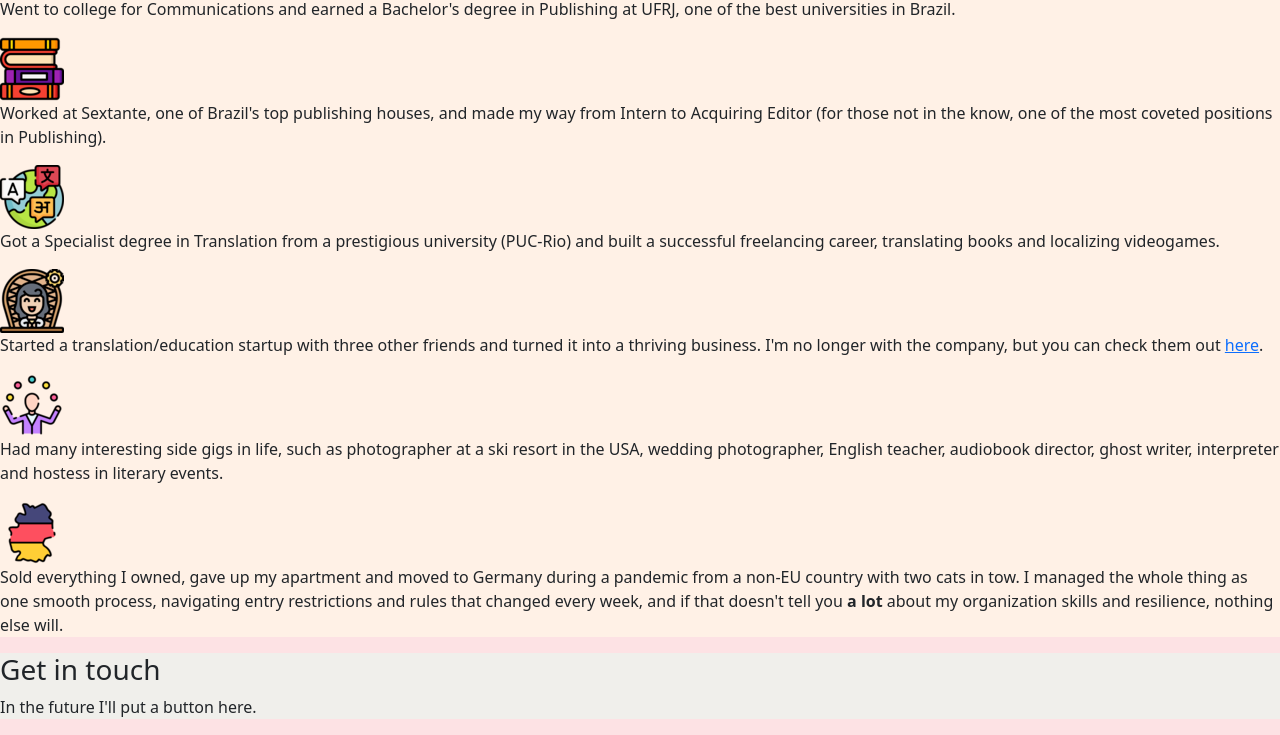
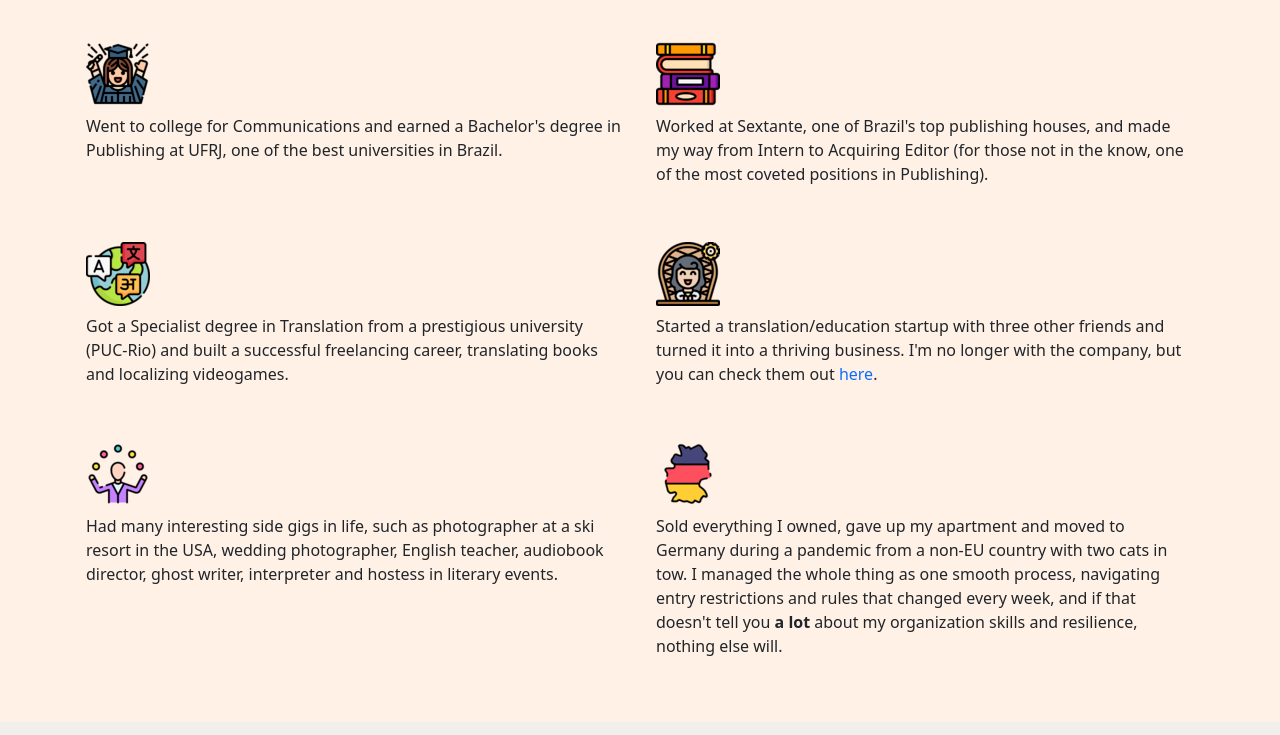
Before and after one commit to tsbpaiva/sitezinho, a plain HTML site: page index.html in a window 1280 px wide. Shown: the part 496-1231 px from the top of the page. Drawn offline with nearby package versions, Linux system fonts and the light colour scheme.

Commit message:
add more styling

```diff
--- a/css/style.css
+++ b/css/style.css
@@ -51,3 +51,7 @@
   .footer .fa-heart {
     color: #D23333;
   }
+
+a {
+    text-decoration: none !important;
+}
--- a/index.html
+++ b/index.html
@@ -15,7 +15,9 @@
         <img src="images/coding.jpg" alt="A woman, who is not me, typing on a Mac">
    </div>
 
-   <div class="bck2">
+   <div class="bck2 py-3">
+      <div class="container">
+
         <h2>First steps in coding</h2>
         <!--
         <p>This is my first attempt at coding a website. It's not perfect, but I'm having fun.</p>
@@ -29,6 +31,7 @@
         -->
 
         <div class="accordion accordion-flush" id="accordionFlushExample">
+
           <div class="accordion-item">
             <h2 class="accordion-header" id="flush-headingOne">
               <button class="accordion-button collapsed" type="button" data-bs-toggle="collapse" data-bs-target="#flush-collapseOne" aria-expanded="false" aria-controls="flush-collapseOne">
@@ -39,6 +42,7 @@
               <div class="accordion-body">I completed the Ruby track on Codecademy. It was my first coding experience <strong>ever</strong> and it took me around 40h to complete, but I'm glad I took my time; I can already tell it was a solid foundation.</div>
             </div>
           </div>
+
           <div class="accordion-item">
             <h2 class="accordion-header" id="flush-headingTwo">
               <button class="accordion-button collapsed" type="button" data-bs-toggle="collapse" data-bs-target="#flush-collapseTwo" aria-expanded="false" aria-controls="flush-collapseTwo">
@@ -49,6 +53,7 @@
               <div class="accordion-body">I went into the basics of web development and started a bootcamp with Frontend Masters, an introduction to HTML, CSS and Javascript. If I'm making this website now, it's because this bootcamp taught me good stuff.</div>
             </div>
           </div>
+
           <div class="accordion-item">
             <h2 class="accordion-header" id="flush-headingThree">
               <button class="accordion-button collapsed" type="button" data-bs-toggle="collapse" data-bs-target="#flush-collapseThree" aria-expanded="false" aria-controls="flush-collapseThree">
@@ -58,6 +63,8 @@
             <div id="flush-collapseThree" class="accordion-collapse collapse" aria-labelledby="flush-headingThree" data-bs-parent="#accordionFlushExample">
               <div class="accordion-body">I got accepted to ReDI School in Munich to study Introduction to Computer Science, an important step to bridge all conceptual gaps between programming and my original education (keep reading to find out what it is!)</div>
             </div>
+          </div>
+
           <div class="accordion-item">
             <h2 class="accordion-header" id="flush-headingFour">
               <button class="accordion-button collapsed" type="button" data-bs-toggle="collapse" data-bs-target="#flush-collapseFour" aria-expanded="false" aria-controls="flush-collapseFour">
@@ -69,40 +76,62 @@
             </div>
           </div>
         </div>
+      </div>
+    </div>
 
     </div>
 
-    <div class="bck3">
+    <div class="bck3 py-3">
+      <div class="container">
         <h2>One creative head, many hats</h2>
         <h6>I've been around for a while, and my professional journey definitely did not start yesterday. Here's some of the stuff I did before coding became my next big thing. </h6>
-            <img src="images/graduate.png" alt="graduate icon>">
+      </div>
+      <div class="container py-3">
+        <div class="row">
+          <div class="col-sm p-3">
+            <img src="images/graduate.png" alt="graduate icon>" class="py-2">
             <p>Went to college for Communications and earned a Bachelor's degree in Publishing at UFRJ, one of the best universities in Brazil.</p>
-            <img src="images/book-stack.png" alt="book stack icon>">
+          </div>
+          <div class="col-sm p-3">
+            <img src="images/book-stack.png" alt="book stack icon>" class="py-2">
             <p>Worked at Sextante, one of Brazil's top publishing houses, and made my way from Intern to Acquiring Editor (for those not in the know, one of the most coveted positions in Publishing).</p>
-            <img src="images/translation.png" alt="translation icon>">
+          </div>
+        </div>
+        <div class="row">
+          <div class="col-sm p-3">
+            <img src="images/translation.png" alt="translation icon>" class="py-2">
             <p>Got a Specialist degree in Translation from a prestigious university (PUC-Rio) and built a successful freelancing career, translating books and localizing videogames.</p>
-            <img src="images/ceo.png" alt="woman ceo icon>">
+          </div>
+          <div class="col-sm p-3">
+            <img src="images/ceo.png" alt="woman ceo icon>" class="py-2">
             <p>Started a translation/education startup with three other friends and turned it into a thriving business. I'm no longer with the company, but you can check them out <a href="http://apretexto.com.br" target="_blank">here</a>.</p>
-            <img src="images/juggle.png" alt="juggling icon>">
+          </div>
+        </div>
+        <div class="row">
+          <div class="col-sm p-3">
+            <img src="images/juggle.png" alt="juggling icon>" class="py-2">
             <p>Had many interesting side gigs in life, such as photographer at a ski resort in the USA, wedding photographer, English teacher, audiobook director, ghost writer, interpreter and hostess in literary events.</p>
-            <img src="images/germany-map.png" alt="germany icon>">
+          </div>
+          <div class="col-sm p-3">
+            <img src="images/germany-map.png" alt="germany icon>" class="py-2">
             <p>Sold everything I owned, gave up my apartment and moved to Germany during a pandemic from a non-EU country with two cats in tow. I managed the whole thing as one smooth process, navigating entry restrictions and rules that changed every week, and if that doesn't tell you <strong>a lot</strong> about my organization skills and resilience, nothing else will.</p>
+          </div>
+        </div>
+      </div>
+
 
     </div>
 
-    <div class="bck4">
+    <div class="bck4 py-3">
+      <div class="container">
         <h3>Get in touch</h3>
         <p>In the future I'll put a button here.</p>
+      </div>
     </div>
 
     <div class="footer">
         <div class="footer-links">
-            <a href="#"><i class="fab fa-github"></i></a>
-            <a href="#"><i class="fab fa-instagram"></i></a>
-            <a href="#"><i class="fab fa-facebook"></i></a>
-            <a href="#"><i class="fab fa-twitter"></i></a>
           <a href="https://www.linkedin.com/in/tsbpaiva" target="_blank"><i class="fab fa-linkedin"></i>Linkedin</a>
-
          </div>
      <a href="https://www.flaticon.com/icons/" target="_blank"  title="icons">All  icons created by Freepik - Flaticon</a>
     </div>
```
Lines whose indentation alone changed are shown as unchanged.
